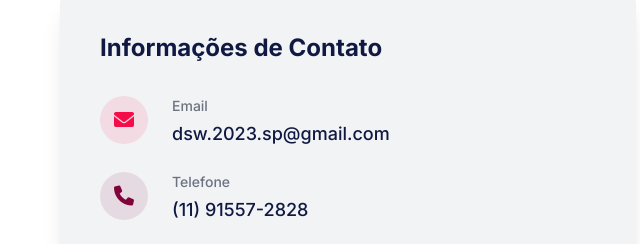
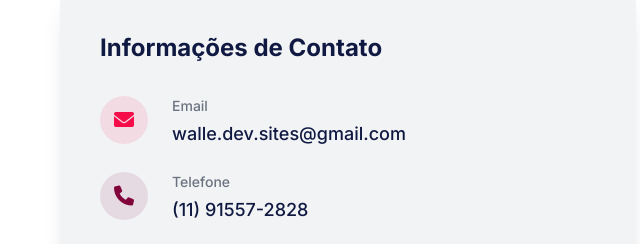
Before and after one commit to Wallee87/site-servicos, a website: page index.html in a window 1280 px wide. Shown: the part 3400-3644 px from the top of the page, 612-1252 px from the left. Drawn offline with nearby package versions, Linux system fonts and the light colour scheme.

Commit message:
Update e-mail index.html
alteração no site

```diff
--- a/index.html
+++ b/index.html
@@ -441,7 +441,7 @@
                                 </div>
                                 <div class="ml-6">
                                     <p class="text-sm font-medium text-gray-500">Email</p>
-                                    <p class="text-lg font-medium text-primary mt-1">dsw.2023.sp@gmail.com</p>
+                                    <p class="text-lg font-medium text-primary mt-1">walle.dev.sites@gmail.com</p>
                                 </div>
                             </div>
                             <div class="flex items-start">
```
